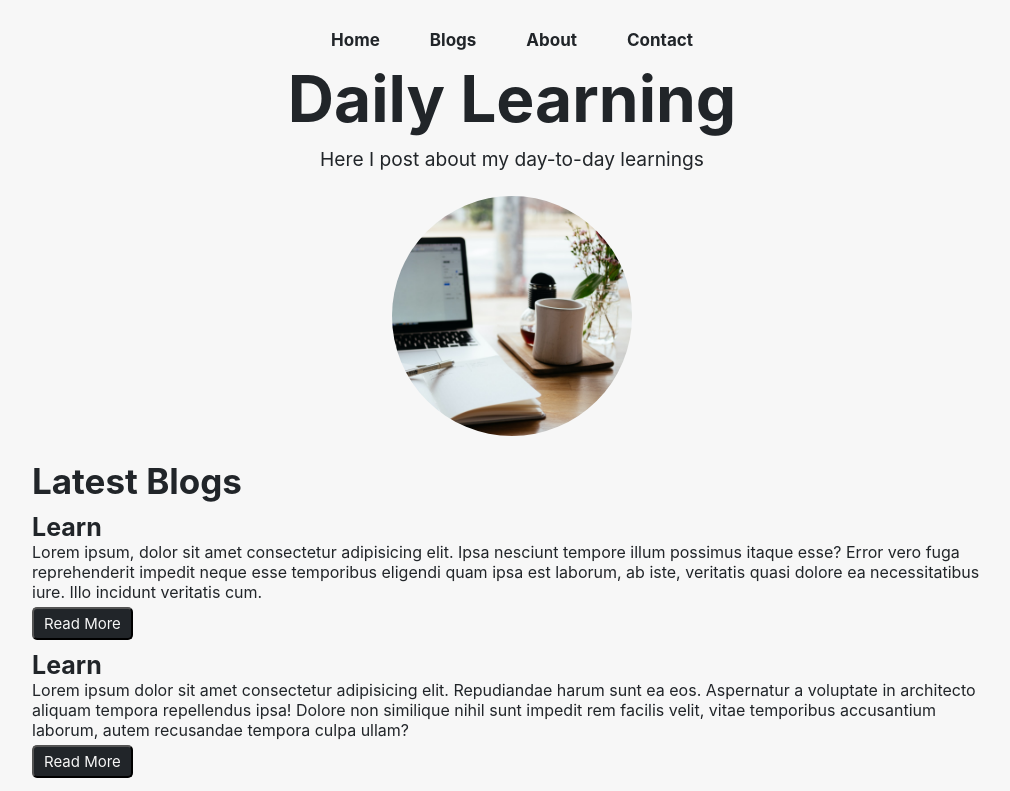
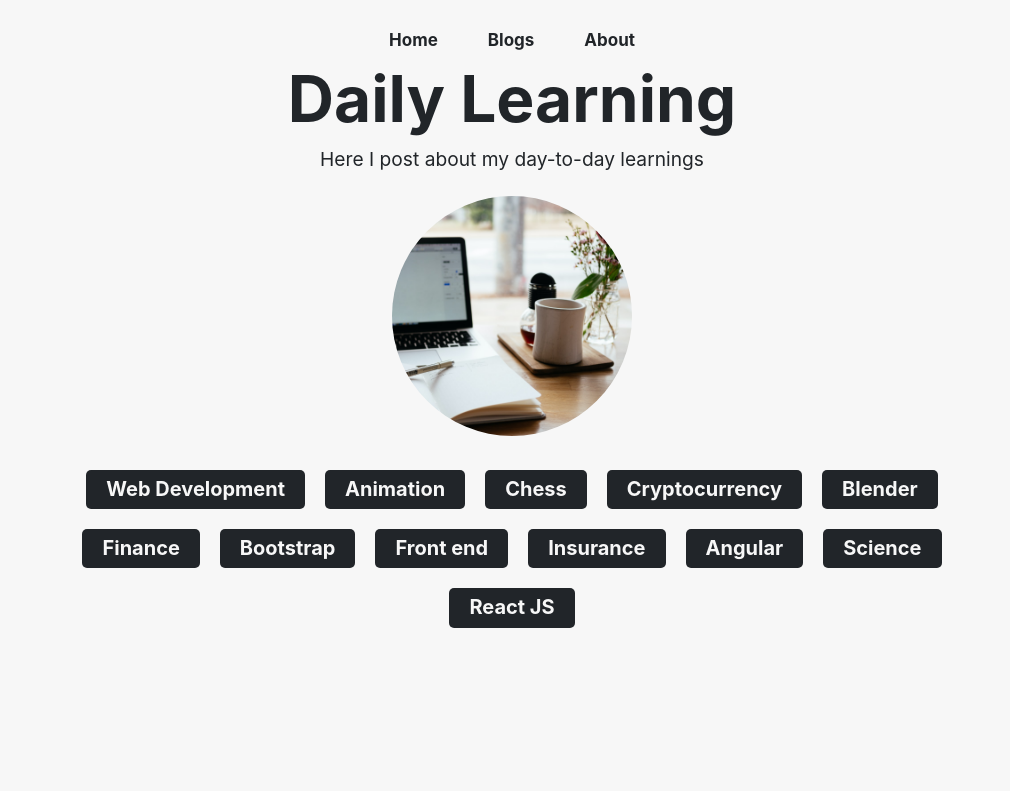
Before and after one commit to Aarush-Popli-zz/Next-DailyLearning, a Next.js app: page / in a window 1280 px wide. Shown: the top 791 px of the page, without its empty margins (128-1138 px from the left). Built offline with nearby package versions, Linux system fonts and the light colour scheme.

Commit message:
added marquee

```diff
--- a/components/Navbar.js
+++ b/components/Navbar.js
@@ -9,7 +9,7 @@ const Navbar = () => {
                 <Link href={"/"}><a><li>Home</li></a></Link>
                 <Link href={"/blogs"}><a><li>Blogs</li></a></Link>
                 <Link href={"/about"}><a><li>About</li></a></Link>
-                <Link href={"/contact"}><a><li>Contact</li></a></Link>
+                {/* <Link href={"/contact"}><a><li>Contact</li></a></Link> */}
             </ul>
         </nav>
     )
--- a/package.json
+++ b/package.json
@@ -14,6 +14,7 @@
     "next": "12.1.6",
     "react": "18.2.0",
     "react-dom": "18.2.0",
+    "react-fast-marquee": "^1.3.2",
     "react-infinite-scroll-component": "^6.1.0"
   },
   "devDependencies": {
--- a/pages/api/postcontact.js
+++ /dev/null
@@ -1,11 +0,0 @@
-import * as fs from 'fs';
-
-export default async function handler(req, res) {
-  if (req.method === 'POST') {
-    let data = await fs.promises.readdir('contactdata');
-    fs.promises.writeFile(`contactdata/${data.length + 1}.json`, JSON.stringify(req.body));
-    res.status(200).json(["Post request"]);
-  } else {
-    res.status(200).json(["All Blogs"]);
-  }
-}
--- a/pages/index.js
+++ b/pages/index.js
@@ -15,46 +15,21 @@ export default function Home() {
         <picture>
           <img src="/learn.jpg" alt="homeimage" width={240} height={240} className={styles.image} />
         </picture>
-        <style jsx>{`
-          h2{
-            font-size: 35px;
-            margin: 20px 0px 0px 0px;
-          }
-          .blogItem{
-            margin: 15px 0px 15px 0px;
-          }
-          .blogItem h3{
-            font-size: 25px;
-            margin: -5px 0px -5px 0px;
-          }
-          .blogItem p{
-            margin: 5px 0px 5px 0px;
-          }
-        `}</style>
-        <div className={styles.blogs}>
-          <h2>Latest Blogs</h2>
-          <div className="blogItem">
-            <h3>Learn</h3>
-            <p>
-              Lorem ipsum, dolor sit amet consectetur adipisicing elit. Ipsa nesciunt tempore illum possimus itaque esse? Error vero fuga reprehenderit impedit neque esse temporibus eligendi quam ipsa est laborum, ab iste, veritatis quasi dolore ea necessitatibus iure. Illo incidunt veritatis cum.
-            </p>
-            <button className={styles.button}>Read More</button>
-          </div>
-          <div className="blogItem">
-            <h3>Learn</h3>
-            <p>
-              Lorem ipsum dolor sit amet consectetur adipisicing elit. Repudiandae harum sunt ea eos. Aspernatur a voluptate in architecto aliquam tempora repellendus ipsa! Dolore non similique nihil sunt impedit rem facilis velit, vitae temporibus accusantium laborum, autem recusandae tempora culpa ullam?
-            </p>
-            <button className={styles.button}>Read More</button>
-          </div>
-          <div className="blogItem">
-            <h3>Learn</h3>
-            <p>
-              Lorem ipsum dolor sit amet consectetur adipisicing elit. Unde iusto, placeat voluptas ea consequuntur aut aspernatur et ducimus magnam quas, exercitationem blanditiis possimus alias quidem quis provident dolore eveniet sequi veniam molestiae nam. Adipisci laudantium, facere cupiditate nobis voluptate voluptatum!
-            </p>
-            <button className={styles.button}>Read More</button>
-          </div>
+        <div className={styles.info}>
+          <span className={styles.badge}>Web Development</span>
+          <span className={styles.badge}>Animation</span>
+          <span className={styles.badge}>Chess</span>
+          <span className={styles.badge}>Cryptocurrency</span>
+          <span className={styles.badge}>Blender</span>
+          <span className={styles.badge}>Finance</span>
+          <span className={styles.badge}>Bootstrap</span>
+          <span className={styles.badge}>Front end</span>
+          <span className={styles.badge}>Insurance</span>
+          <span className={styles.badge}>Angular</span>
+          <span className={styles.badge}>Science</span>
+          <span className={styles.badge}>React JS</span>
         </div>
+
       </main>
     </div>
   );
--- a/styles/About.module.css
+++ b/styles/About.module.css
@@ -17,6 +17,24 @@
     margin: 10px 0px 10px 0px;
 }
 
+.badge {
+    display: inline-block;
+    line-height: 1.2rem;
+    text-align: center;
+    white-space: nowrap;
+    vertical-align: baseline;
+    background-color: #212529;
+    color: #f7f7f7;
+    border: 0px;
+    border-radius: 5px;
+    cursor: default;
+    padding: 10px 20px 10px 20px;
+    font-size: 20px;
+    font-weight: 700;
+    font-family: inherit;
+    margin: 20px 10px 20px 10px;
+}
+
 @media only screen and (max-width: 400px) {
     .heading {
         font-size: 27px;
--- a/styles/Contact.module.css
+++ /dev/null
@@ -1,68 +0,0 @@
-.main {
-    flex: 1;
-    display: flex;
-    flex-direction: column;
-    justify-content: center;
-    align-items: center;
-}
-
-.body {
-    max-width: 75vw;
-    margin-bottom: 20px;
-}
-
-.body h2 {
-    text-align: center;
-    font-size: 40px;
-    margin: 15px 0px 15px 0px;
-}
-
-.body form {
-    width: 50vw;
-}
-
-.label {
-    display: inline-block;
-    margin-bottom: 0.5rem;
-}
-
-.control {
-    display: block;
-    width: 100%;
-    padding: .375rem .75rem;
-    font-size: 1rem;
-    font-weight: 400;
-    font-family: inherit;
-    line-height: 1.5;
-    color: #212529;
-    border: 1px solid #ced4da;
-    border-radius: .375rem;
-    background-color: #fff;
-    resize: none;
-}
-
-.button {
-    background-color: #212529;
-    color: #f7f7f7;
-    border-radius: 5px;
-    border: 0px;
-    cursor: pointer;
-    padding: 0.4rem 0.8rem 0.4rem 0.8rem;
-    font-size: 0.95rem;
-    font-weight: 400;
-    font-family: inherit;
-    line-height: 1.25;
-    float: right;
-}
-
-@media only screen and (max-width: 600px) {
-    .body form {
-        width: 75vw;
-    }
-}
-
-@media only screen and (max-width: 400px) {
-    .body form {
-        width: 75vw;
-    }
-}
--- a/styles/Home.module.css
+++ b/styles/Home.module.css
@@ -44,21 +44,51 @@
   margin-bottom: 20px;
 }
 
-.button {
+.badge {
+  display: inline-block;
+  line-height: 1.2rem;
+  text-align: center;
+  white-space: nowrap;
+  vertical-align: baseline;
   background-color: #212529;
   color: #f7f7f7;
+  border: 0px;
   border-radius: 5px;
-  cursor: pointer;
-  padding: 5px 10px 5px 10px;
-  font-size: 15px;
-  font-weight: 400;
+  cursor: default;
+  padding: 10px 20px 10px 20px;
+  font-size: 20px;
+  font-weight: 700;
   font-family: inherit;
+  margin: 10px;
+}
+
+.info{
+  width: 70vw;
+  margin: 20px;
+  text-align: center;
 }
 
 @media only screen and (max-width: 600px) {
   .title {
     margin: 0;
     font-size: 3rem;
+  }
+
+  .description {
+    margin: 10px 0px 25px 0px;
+    font-size: 1.2rem;
+  }
+
+  .info{
+    width: 90vw;
+    margin: 20px;
+    text-align: center;
+  }
+
+  .badge{
+    font-size: 15px;
+    padding: 5px 10px 5px 10px;
+    margin: 5px;
   }
 }
 
@@ -75,7 +105,5 @@
 
   .mainnav ul li {
     margin: 25px 10px 5px 10px;
-    list-style: none;
-    font-weight: bold;
   }
 }
```
Also changed, not shown: pages/about.js (+15 -1 lines), pages/contact.js (deleted, +0 -70 lines), 2 other files (tests, documents, lock files or other folders).
